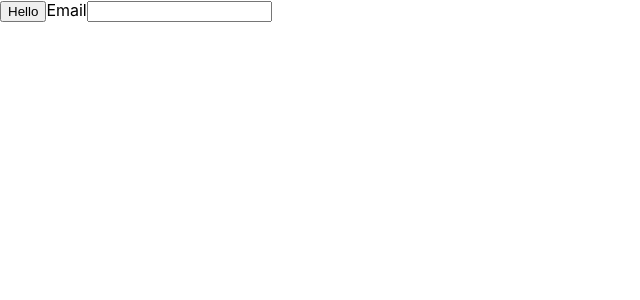
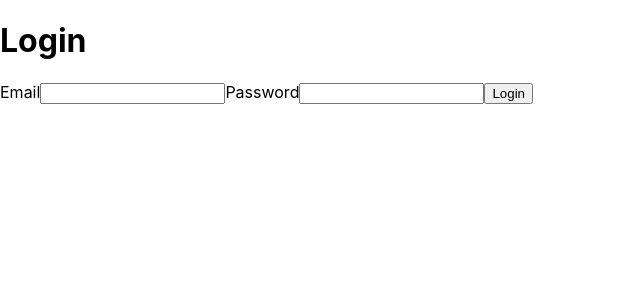
Before and after one commit to k-sav/react-code-challenge, a React (Create React App) app: page / in a window 1280 px wide. Shown: the top 300 px of the page, without its empty margins (0-640 px from the left). Built offline with nearby package versions, Linux system fonts and the light colour scheme.

Commit message:
feat(loginForm): init

```diff
--- a/src/App.js
+++ b/src/App.js
@@ -1,12 +1,11 @@
 import React from 'react'
-import Button from 'ui/button'
-import TextField from 'ui/textField'
+
+import LoginForm from 'component/loginForm'
 
 function App() {
   return (
     <div className="App">
-      <Button>Hello</Button>
-      <TextField />
+      <LoginForm />
     </div>
   )
 }
--- /dev/null
+++ b/src/component/loginForm/index.js
@@ -0,0 +1,31 @@
+import React, {useState} from 'react'
+
+import TextField from 'ui/textField'
+import Button from 'ui/button'
+
+function LoginForm() {
+  const [email, setEmail] = useState('')
+  const [password, setPassword] = useState('')
+
+  const onSubmit = async e => {
+    e.preventDefault()
+  }
+
+  return (
+    <div>
+      <form onSubmit={onSubmit}>
+        <h1>Login</h1>
+        <TextField type="email" label="Email" value={email} set={setEmail} />
+        <TextField
+          type="password"
+          label="Password"
+          value={password}
+          set={setPassword}
+        />
+        <Button version="primary">Login</Button>
+      </form>
+    </div>
+  )
+}
+
+export default LoginForm
```
